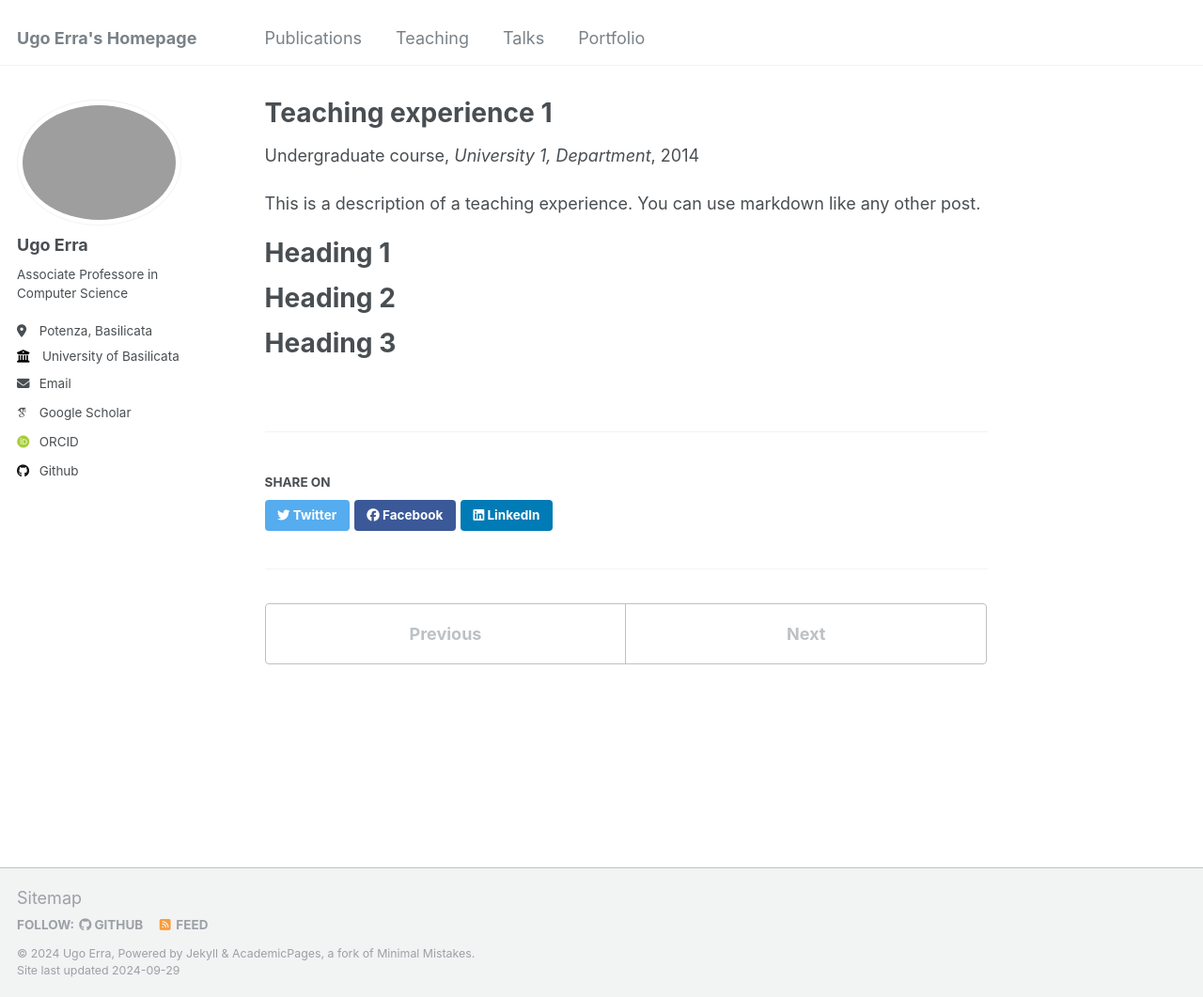
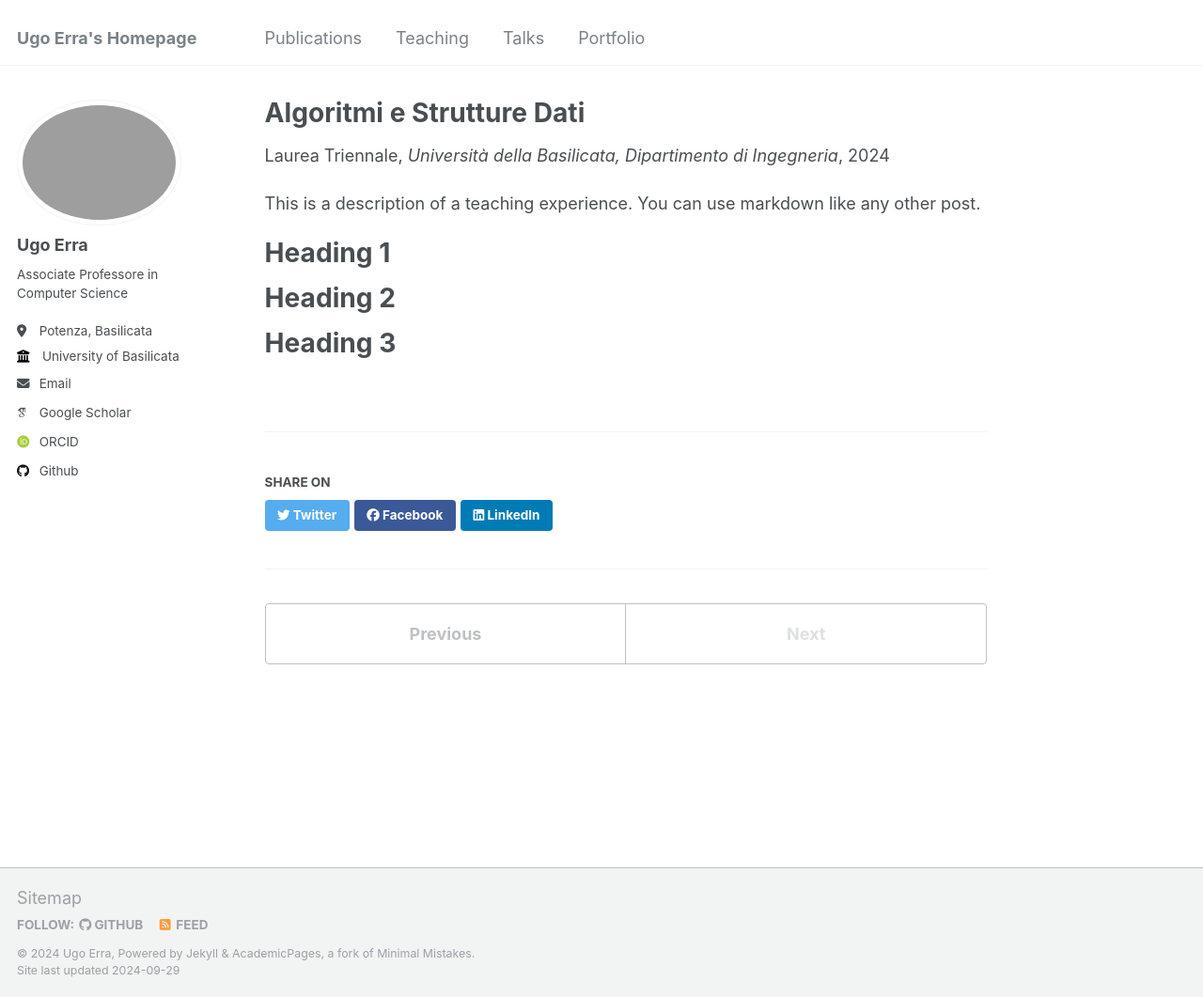
Before and after one commit to ugoerra/ugoerra.github.io, a Jekyll site: the page built from _teaching/2024-spring-teaching-1.md, in a window 1280 px wide and 1061 px high. Shown: the whole window at 94% size. Built offline with Jekyll 4.4.1, drawn with Linux system fonts in a browser that asks for light colours; some web fonts are replaced.

Commit message:
Update 2024-spring-teaching-1.md

```diff
--- a/_teaching/2024-spring-teaching-1.md
+++ b/_teaching/2024-spring-teaching-1.md
@@ -1,11 +1,11 @@
 ---
-title: "Teaching experience 1"
+title: "Algoritmi e Strutture Dati"
 collection: teaching
-type: "Undergraduate course"
-permalink: /teaching/2014-spring-teaching-1
-venue: "University 1, Department"
-date: 2014-01-01
-location: "City, Country"
+type: "Laurea Triennale"
+permalink: /teaching/2024-spring-teaching-1
+venue: "Università della Basilicata, Dipartimento di Ingegneria"
+date: 2024-01-01
+location: "Potenza, Italia"
 ---
 
 This is a description of a teaching experience. You can use markdown like any other post.
```
